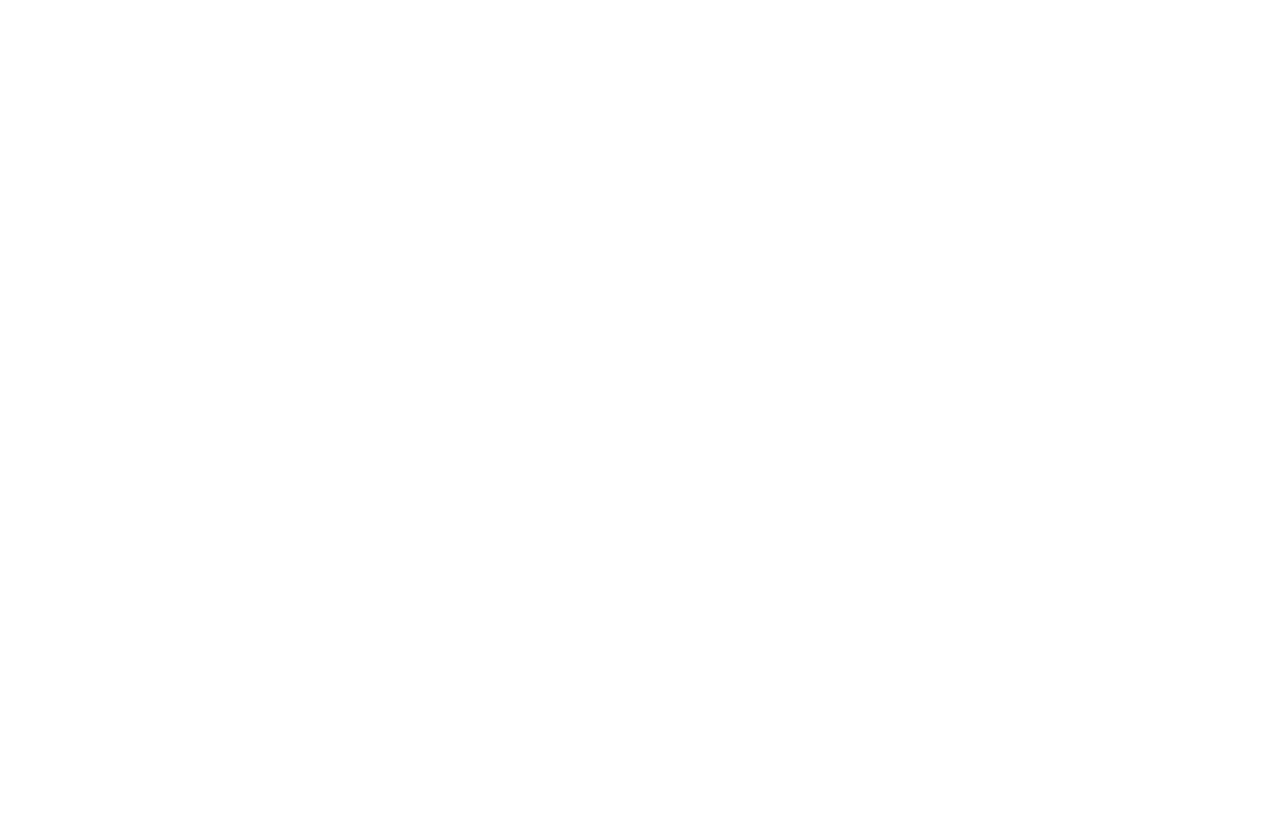
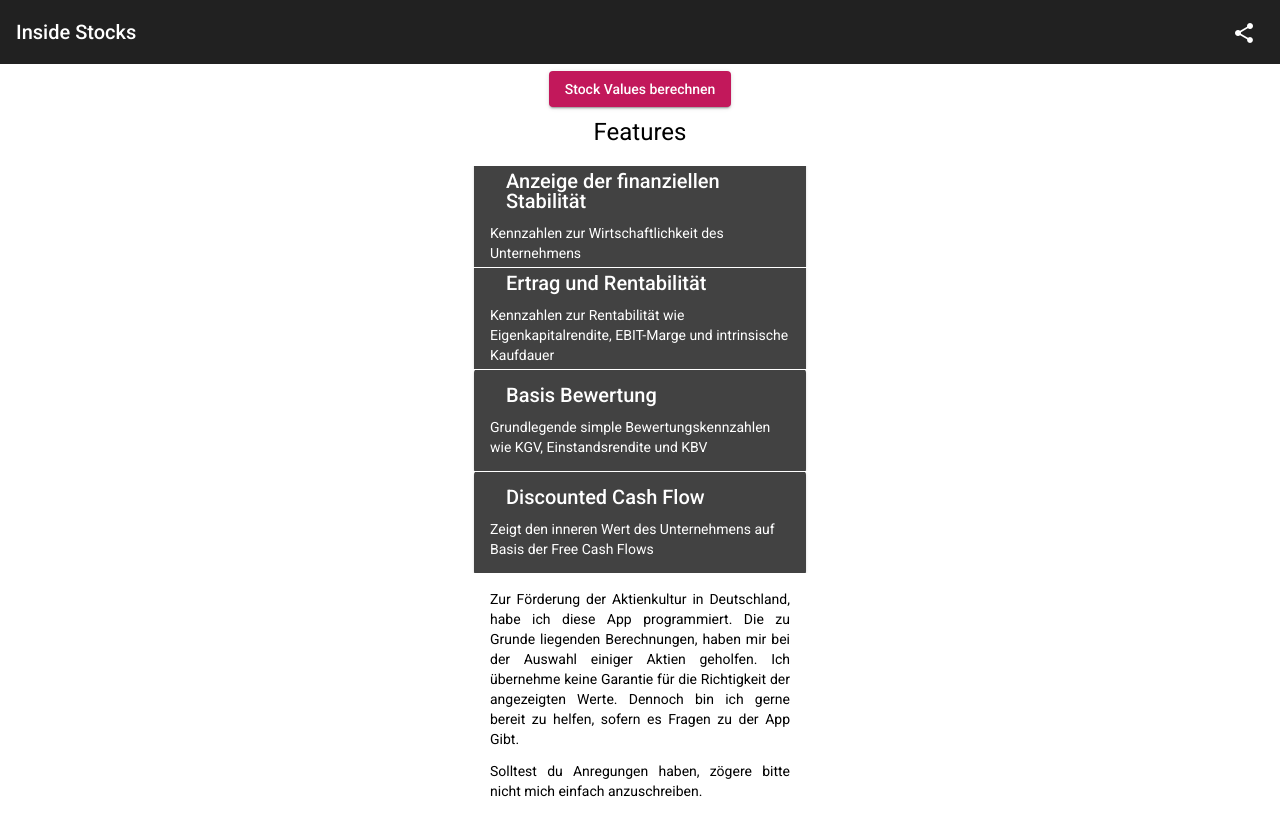
Before and after one commit to fox-buddy/svaits, an Angular app: page /welcome in a window 1280 px wide. Before the commit this address led to /. Before the commit the page ends 800 px from the top, so only its background shows below. Built offline with nearby package versions, Linux system fonts and the light colour scheme.

Commit message:
Welcome Page Build

```diff
--- a/src/app/app-routing.module.ts
+++ b/src/app/app-routing.module.ts
@@ -1,7 +1,24 @@
 import { NgModule } from '@angular/core';
 import { Routes, RouterModule } from '@angular/router';
 
-const routes: Routes = [];
+// Components
+import { WelcomeComponent } from './welcome/welcome.component';
+
+const routes: Routes = [
+  {
+    path: '',
+    redirectTo: '/welcome',
+    pathMatch: 'full'
+  },
+  {
+    path: 'welcome',
+    component: WelcomeComponent
+  },
+  {
+    path: '**',
+    component: WelcomeComponent
+  }
+];
 
 @NgModule({
   imports: [RouterModule.forRoot(routes)],
--- a/src/app/app.component.css
+++ b/src/app/app.component.css
@@ -0,0 +1,14 @@
+.toolbar-spacer {
+  flex: 1 1 auto;
+}
+
+
+/* Make header Image or Text nice looking clickable link */
+.root-link:focus {
+  outline: none;
+}
+
+.root-link:hover {
+  cursor: pointer;
+}
+/* End of Link Config */
--- a/src/app/app.component.html
+++ b/src/app/app.component.html
@@ -1,3 +1,16 @@
+<mat-toolbar>
+  <!-- <button mat-icon-button aria-label="icon-button with menu icon">
+    <mat-icon>menu</mat-icon>
+  </button> -->
 
+  <span class="root-link" routerLink="/welcome">Inside Stocks</span>
+
+  <span class="toolbar-spacer"></span>
+
+  <button mat-icon-button aria-label="dummy icon for sharing">
+    <mat-icon>share</mat-icon>
+  </button>
+
+</mat-toolbar>
 
 <router-outlet></router-outlet>
--- /dev/null
+++ b/src/app/welcome/welcome.component.css
@@ -0,0 +1,10 @@
+.page-description {
+  max-width: 300px;
+  text-align: justify;
+}
+
+
+.feature-card {
+
+  max-width: 300px;
+}
--- /dev/null
+++ b/src/app/welcome/welcome.component.html
@@ -0,0 +1,40 @@
+
+<mat-grid-list cols=4 rowHeight="50px">
+
+  <mat-grid-tile [colspan]="4"  [rowspan]="1">
+    <button mat-raised-button color="primary">
+      Stock Values berechnen
+    </button>
+  </mat-grid-tile>
+
+  <mat-grid-tile [colspan]="4" [rowspan]="1">
+    <h1 class="mat-headline">Features</h1>
+  </mat-grid-tile>
+
+
+
+  <mat-grid-tile *ngFor="let feature of pageHints" [colspan]="feature.cols" [rowspan]="feature.rows">
+    <div>
+      <mat-card class="feature-card">
+        <mat-card-header><mat-card-title>{{feature.heading}}</mat-card-title></mat-card-header>
+        <mat-card-content><p>{{feature.description}}</p></mat-card-content>
+      </mat-card>
+    </div>
+  </mat-grid-tile>
+
+
+  <mat-grid-tile  [colspan]="4"  [rowspan]="5">
+    <div>
+      <p class="mat-body page-description">
+        Zur Förderung der Aktienkultur in Deutschland, habe ich diese App programmiert.
+        Die zu Grunde liegenden Berechnungen, haben mir bei der Auswahl einiger Aktien geholfen.
+        Ich übernehme keine Garantie für die Richtigkeit der angezeigten Werte.
+        Dennoch bin ich gerne bereit zu helfen, sofern es Fragen zu der App Gibt.
+      </p>
+
+      <p class="mat-body page-description">
+        Solltest du Anregungen haben, zögere bitte nicht mich einfach anzuschreiben.
+      </p>
+    </div>
+  </mat-grid-tile>
+</mat-grid-list>
--- /dev/null
+++ b/src/app/welcome/welcome.component.ts
@@ -0,0 +1,37 @@
+import { Component, OnInit, setTestabilityGetter } from '@angular/core';
+
+interface IPageHints {
+  heading: string;
+  description: string;
+  cols: number;
+  rows: number;
+}
+
+@Component({
+  selector: 'app-welcome',
+  templateUrl: './welcome.component.html',
+  styleUrls: ['./welcome.component.css']
+})
+export class WelcomeComponent implements OnInit {
+
+  public pageHints: IPageHints[] = [
+    {
+      heading: "Anzeige der finanziellen Stabilität", description: "Kennzahlen zur Wirtschaftlichkeit des Unternehmens", cols: 4, rows: 2
+    },
+    {
+      heading: "Ertrag und Rentabilität", description: "Kennzahlen zur Rentabilität wie Eigenkapitalrendite, EBIT-Marge und intrinsische Kaufdauer", cols: 4, rows: 2
+    },
+    {
+      heading: "Basis Bewertung", description: "Grundlegende simple Bewertungskennzahlen wie KGV, Einstandsrendite und KBV", cols: 4, rows: 2
+    },
+    {
+      heading: "Discounted Cash Flow", description: "Zeigt den inneren Wert des Unternehmens auf Basis der Free Cash Flows", cols: 4, rows: 2
+    }
+  ]
+
+  constructor() { }
+
+  ngOnInit(): void {
+  }
+
+}
```
Also changed, not shown: src/app/app.module.ts (+5 -2 lines), 1 other file (tests, documents, lock files or other folders).
